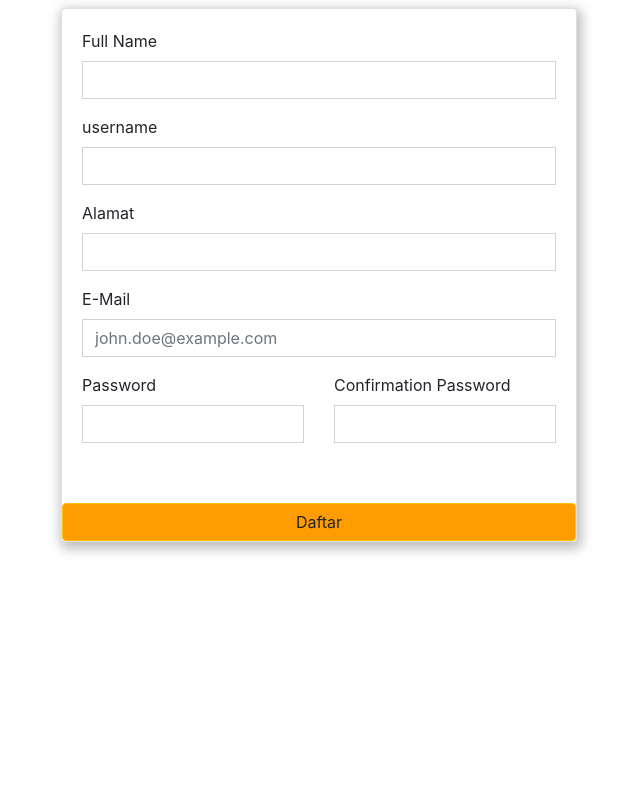
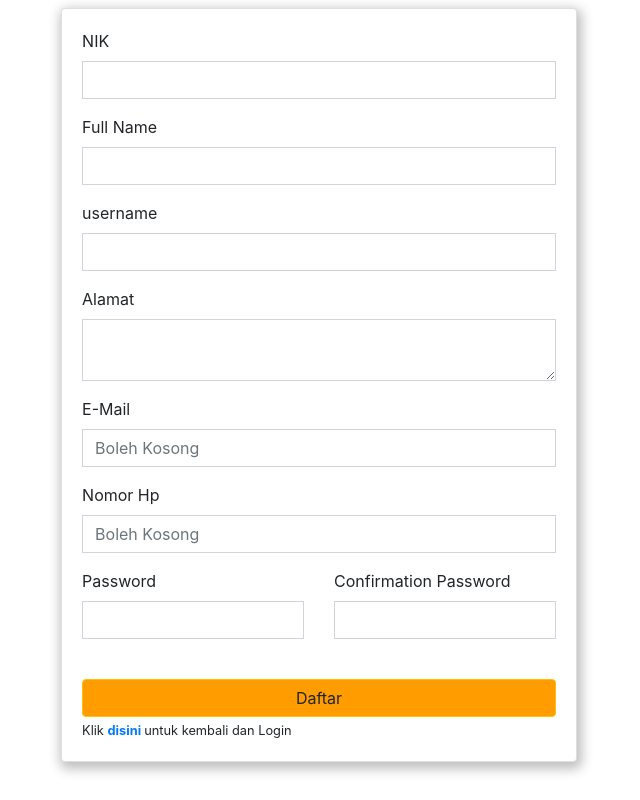
Before and after one commit to nersus15/jobbook, a PHP site: page /jobbook/user/register in a window 1280 px wide. Shown: the whole page, without its empty margins (339-979 px from the left). Run offline with PHP 8.4, Linux system fonts and the light colour scheme; data that the repository does not hold is empty.

Commit message:
update view register

```diff
--- a/apps/views/user/register.php
+++ b/apps/views/user/register.php
@@ -3,40 +3,50 @@
     <div class="col-5">
         <div class="card w-100 ShadowBox" style="margin-left: 18px;">
             <div class="card-body">
-
+                <div>
+                    <?= flasher::flash() ?>
+                </div>
+                <form method="POST" action="<?= BASEURL ?>auth_ws/register">
                     <div class="form-group">
-                    <label for="no Handphone">Full Name</label>
-                    <input type="text" class="form-control" name="fullname">
+                        <label for="">NIK</label>
+                        <input required type="text" class="form-control" name="nik">
+                    </div>
+                    <div class="form-group">
+                        <label for="">Full Name</label>
+                        <input required type="text" class="form-control" name="nama_lengkap">
                     </div>
                     <div class="form-group">
                         <label for="nama">username</label>
-                    <input type="text" class="form-control" name="username">
+                        <input required type="text" class="form-control" name="username">
                     </div>
                     <div class="form-group">
                         <label for="formGroupExampleInput2">Alamat</label>
-                    <input type="text" class="form-control" name="Alamat">
+                        <textarea required class="form-control" name="alamat"></textarea>
                     </div>
                     <div class="form-group">
                         <label for="email">E-Mail</label>
-                    <input type="email" class="form-control" name="email" placeholder="john.doe@example.com">
+                        <input type="email" class="form-control" name="email" placeholder="Boleh Kosong">
+                    </div>
+                    <div class="form-group">
+                        <label for="no_hp">Nomor Hp</label>
+                        <input type="text" class="form-control" name="no_hp" placeholder="Boleh Kosong">
                     </div>
                     <div class="form-group">
                         <div class="row">
                             <div class="col">
                                 <label for="password">Password</label>
-                            <input type="password" class="form-control" name="password" >
+                                <input required type="password" class="form-control" name="password">
                             </div>
                             <div class="col">
                                 <label for="password">Confirmation Password</label>
-                            <input type="password" class="form-control" name="cpassword">
+                                <input required type="password" class="form-control" name="cpassword">
                             </div>
                         </div>
                     </div>
-
-                </div>
                     <br>
-                <button class="btn btn-warning w-100    " type="submit" >Daftar</button>
-
+                    <input type="hidden" name="role" value="1">
+                    <button class="btn btn-warning w-100" type="submit">Daftar</button>
+                    <small>Klik <a href="<?= BASEURL ?>"><b>disini </b></a> untuk kembali dan Login</small>
                 </form>
             </div>
         </div>
```
Lines whose indentation alone changed are shown as unchanged.
